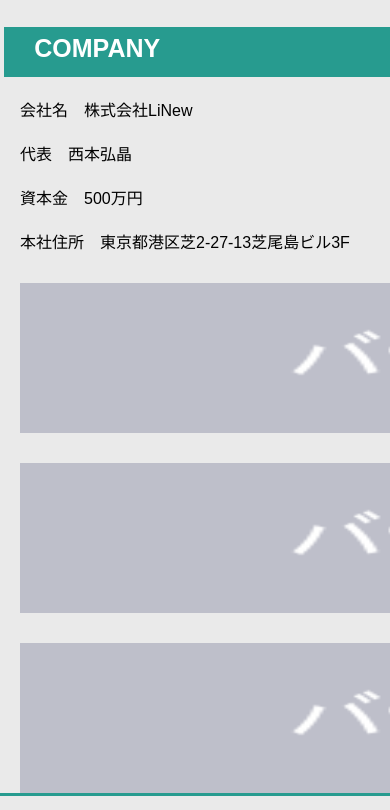
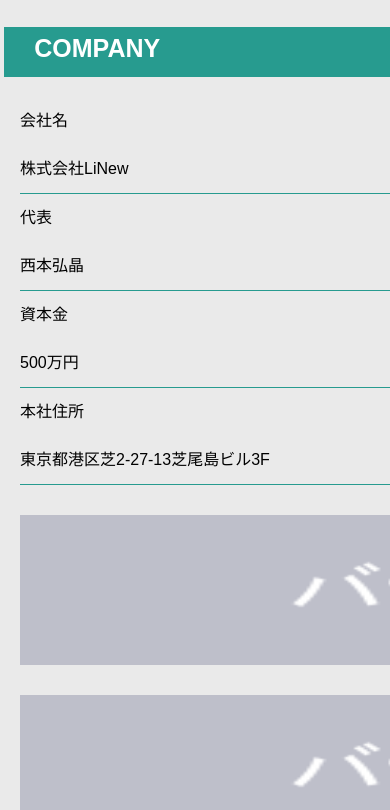
Before and after one commit to suzukisatsuki/-, a plain HTML site: page 3_3/index.html in a window 390 px wide. Shown: the part 854-1664 px from the top of the page. Drawn offline with Linux system fonts and the light colour scheme.

Commit message:
second update

```diff
--- a/3_3/base.css
+++ b/3_3/base.css
@@ -90,6 +90,7 @@
 }
 .sidebar {
 	padding: 0 20px;
+	margin-bottom: 20px;
 }
 .banner {
 	width: 100%;
@@ -162,15 +163,23 @@
 .company_text {
 	margin-top: 20px;
 	margin-left: 20px;
+	border-bottom: 1px solid #279b8f;
+}
+.company_list1 {
+	border-bottom: 1px solid #279b8f;
+	line-height: 3em;
+
 }
 .company_list2 {
-	margin-top: 20px;
+	border-bottom: 1px solid #279b8f;
+	line-height: 3em;
 }
 .company_list3 {
-	margin-top: 20px;
+	border-bottom: 1px solid #279b8f;
+	line-height: 3em;
 }
 .company_list4 {
-	margin-top: 20px;
+	line-height: 3em;
 }
 footer {
 	background-color: #eaeaea;
@@ -332,4 +341,7 @@
 	text-align: center;
 	font-size: 8px;
 }
+.sp {
+	display: none;
 }
+}
--- a/3_3/index.html
+++ b/3_3/index.html
@@ -57,10 +57,10 @@
           </div>
           <div class="contents_3">COMPANY</div>
           <ul class="company_text">
-            <li class="company_list1">会社名　株式会社LiNew</li>
-            <li class="company_list2">代表　西本弘晶</li>
-            <li class="company_list3">資本金　500万円</li>
-            <li class="company_list4">本社住所　東京都港区芝2-27-13芝尾島ビル3F</li>
+            <li class="company_list1">会社名　<br class="sp">株式会社LiNew</li>
+            <li class="company_list2">代表　<br class="sp">西本弘晶</li>
+            <li class="company_list3">資本金　<br class="sp">500万円</li>
+            <li class="company_list4">本社住所　<br class="sp">東京都港区芝2-27-13芝尾島ビル3F</li>
 
           </ul>
         </div>
```
Also changed, not shown: 1 other file.
